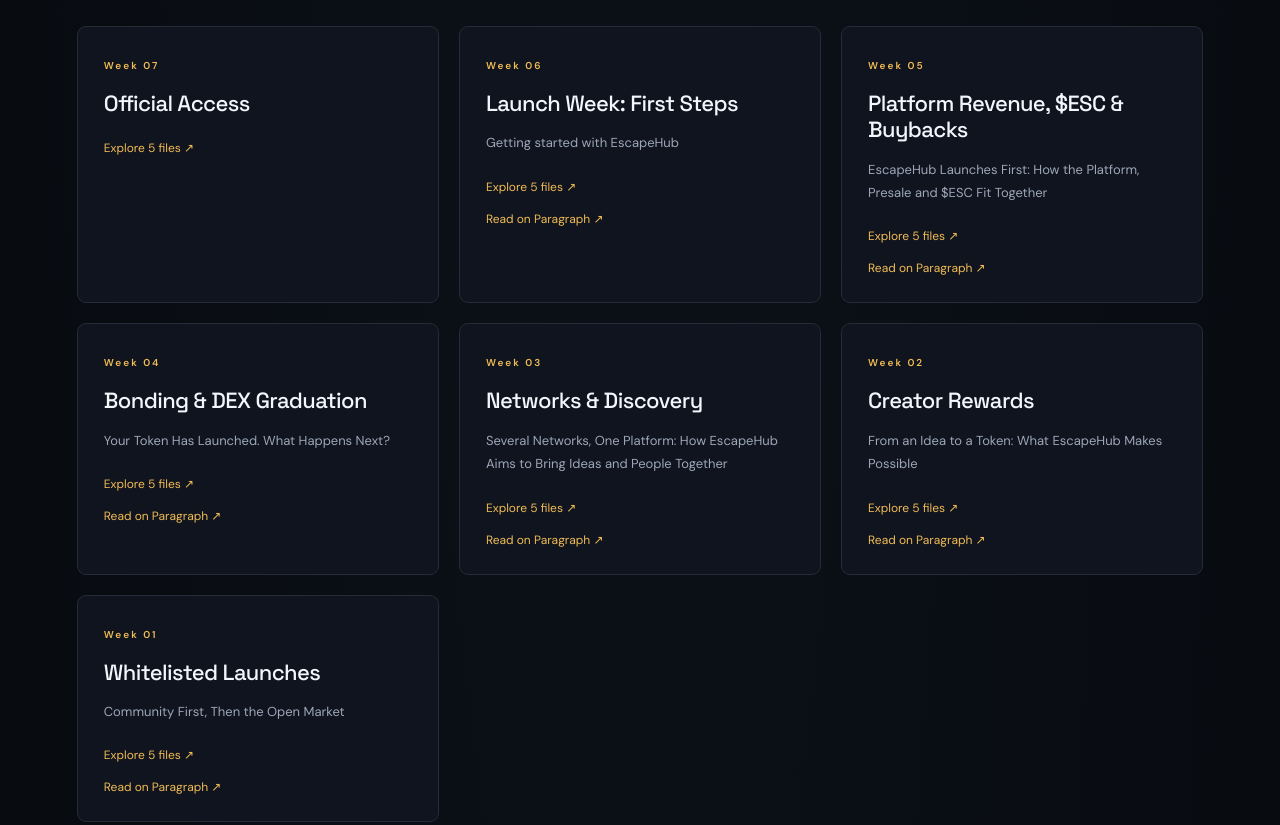
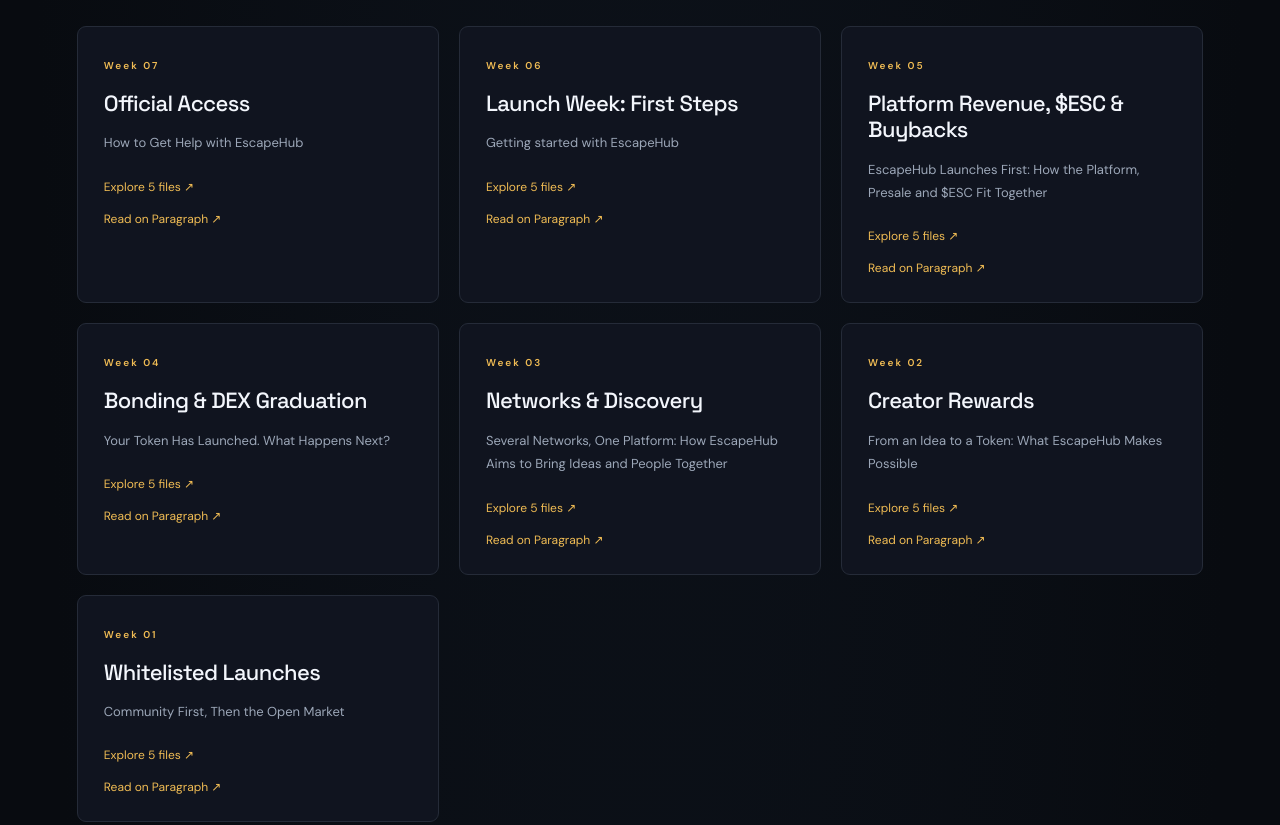
Before and after one commit to Tankothek/the-escape-files, a plain HTML site: page index.html in a window 1280 px wide. Shown: the part 9640-10465 px from the top of the page. Drawn offline with Linux system fonts and the light colour scheme.

Commit message:
Link the Week 07 Escape Files article

```diff
--- a/data.js
+++ b/data.js
@@ -5,7 +5,7 @@ const WEEKS = {
   4:{title:'Bonding & DEX Graduation',article:'Your Token Has Launched. What Happens Next?',articleUrl:'https://paragraph.com/@tankothek-2c2d/your-token-has-launched-what-happens-next'},
   5:{title:'Platform Revenue, $ESC & Buybacks',article:'EscapeHub Launches First: How the Platform, Presale and $ESC Connect',articleUrl:null},
   6:{title:'Launch Week: First Steps',article:'Getting Started with EscapeHub: From Signing In to Your First Purchase',articleUrl:'https://paragraph.com/@tankothek-2c2d/getting-started-with-escapehub'},
-  7:{title:'Official Access',articleUrl:null}
+  7:{title:'Official Access',article:'How to Get Help with EscapeHub',articleUrl:'https://paragraph.com/@tankothek-2c2d/how-to-get-help-with-escapehub'}
 };
 
 const XIDS = [
--- a/index.html
+++ b/index.html
@@ -147,4 +147,4 @@
   <p id="siteSearchStatus" class="site-search-status" role="status"></p>
   <ul id="siteSearchResults"></ul>
 </dialog>
-<div id="toast" role="status"></div><script src="data.js?v=13"></script><script src="file-locales.js?v=9"></script><script src="glossary.js?v=3"></script><script src="app.js?v=30"></script><script src="learn.js?v=5"></script><script src="search.js?v=1"></script><script src="home.js?v=26"></script><script src="banner.js?v=5" defer></script></body></html>
+<div id="toast" role="status"></div><script src="data.js?v=14"></script><script src="file-locales.js?v=9"></script><script src="glossary.js?v=3"></script><script src="app.js?v=30"></script><script src="learn.js?v=5"></script><script src="search.js?v=1"></script><script src="home.js?v=26"></script><script src="banner.js?v=5" defer></script></body></html>
```
